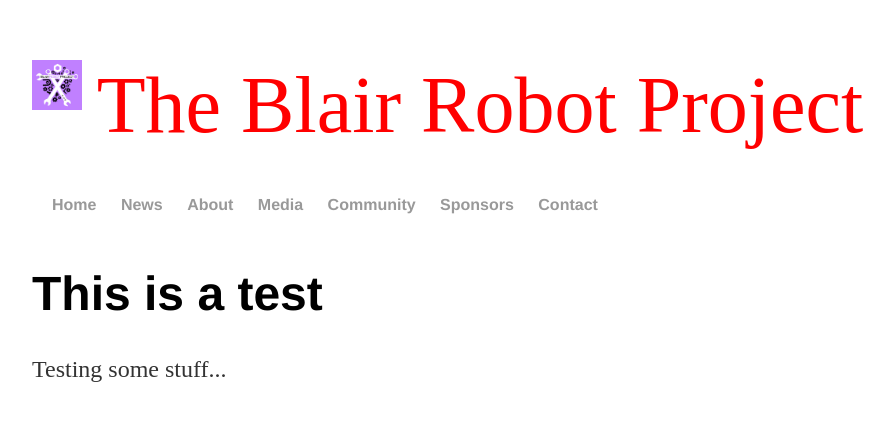
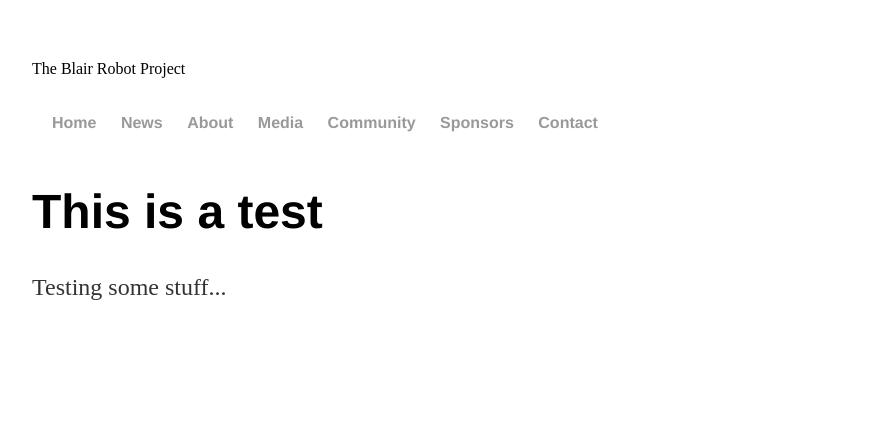
Before and after one commit to mouseythemouse/449, a Jekyll site: the page built from index.html, in a window 1280 px wide. Shown: the top 421 px of the page, without its empty margins (160-1054 px from the left). Built offline with Jekyll 4.4.1, drawn with Linux system fonts in a browser that asks for light colours.

Commit message:
Update default.html

```diff
--- a/_layouts/default.html
+++ b/_layouts/default.html
@@ -7,12 +7,9 @@
 			<link rel="stylesheet" type="text/css" href="css/main.css">
 		</head>
 		<body>
-			<div class="header">
-			<img src = "purplelogo.png" style="width:50px;height:50px;position:absolute;vertical-align:middle" align="left">
 			<header>
 				The Blair Robot Project
 			</header>
-			</div>
 			<nav>
 	    		<ul>
 	    			<!-- the tab stuff -->
```
